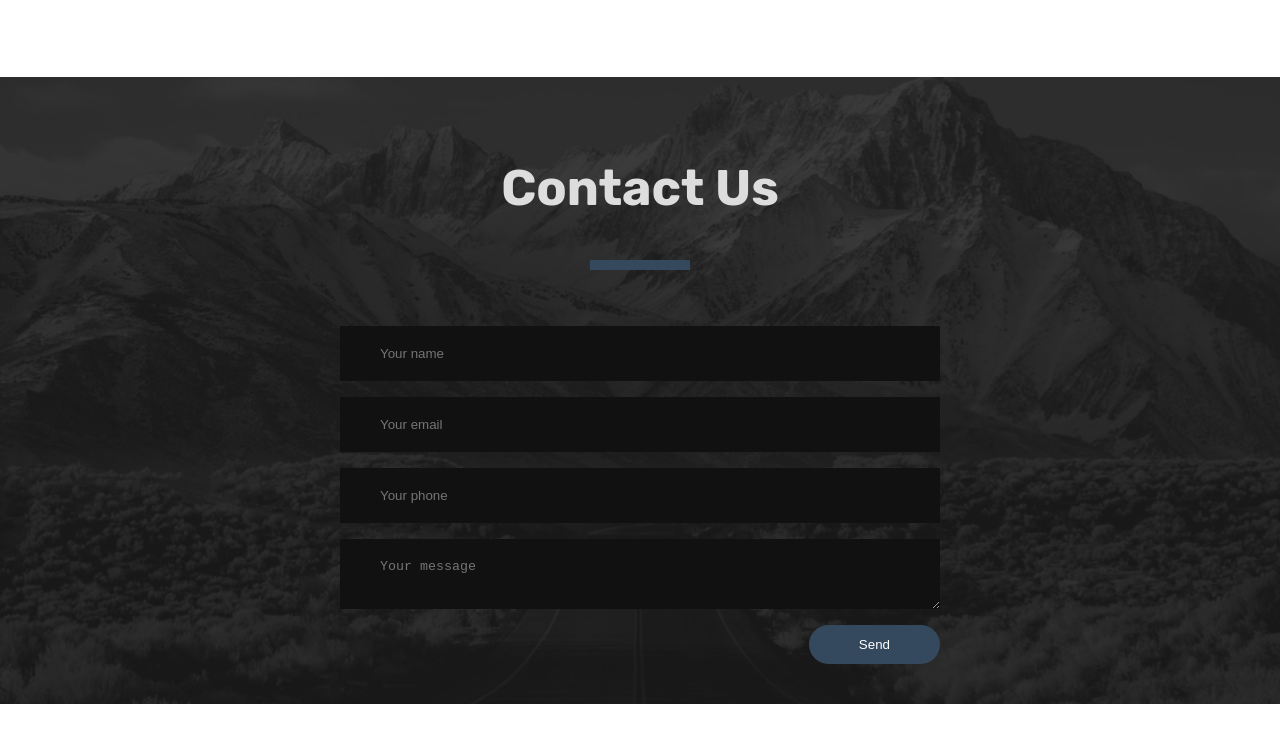
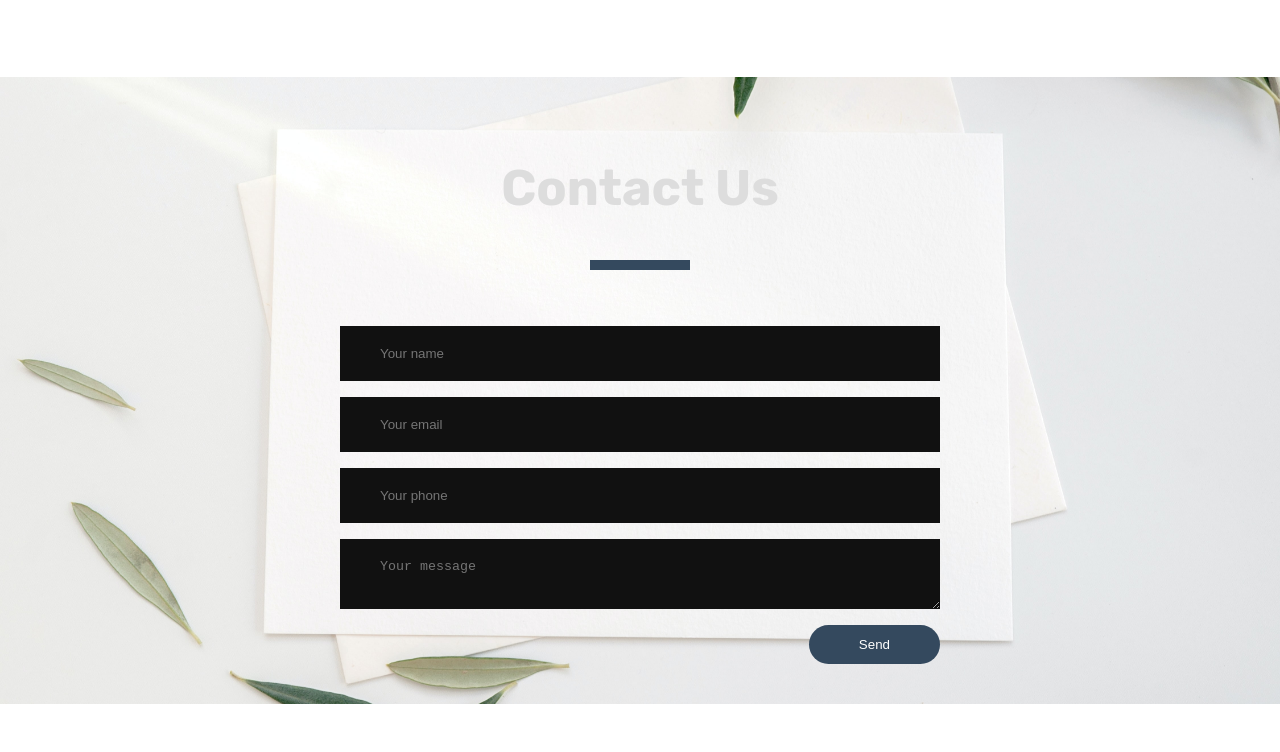
Before and after one commit to mdimransorker/assignment-one, a plain HTML site: page index.html in a window 1280 px wide. Shown: the part 2088-2840 px from the top of the page. Drawn offline with Linux system fonts and the light colour scheme; a web font is replaced by a local one.

Commit message:
contact background pic add

```diff
--- a/style.css
+++ b/style.css
@@ -126,7 +126,7 @@ section{
 /* develop-area section end */
 /* contact-area section start */
 .contact-section{
-    background: url(images/pictures/bg.png) no-repeat center;
+    background: url(images/pictures/bg1.jpg) no-repeat center;
     background-size: cover;
     padding: 40px 0;
   }
```
Also changed, not shown: images/pictures/bg1.jpg (added).
